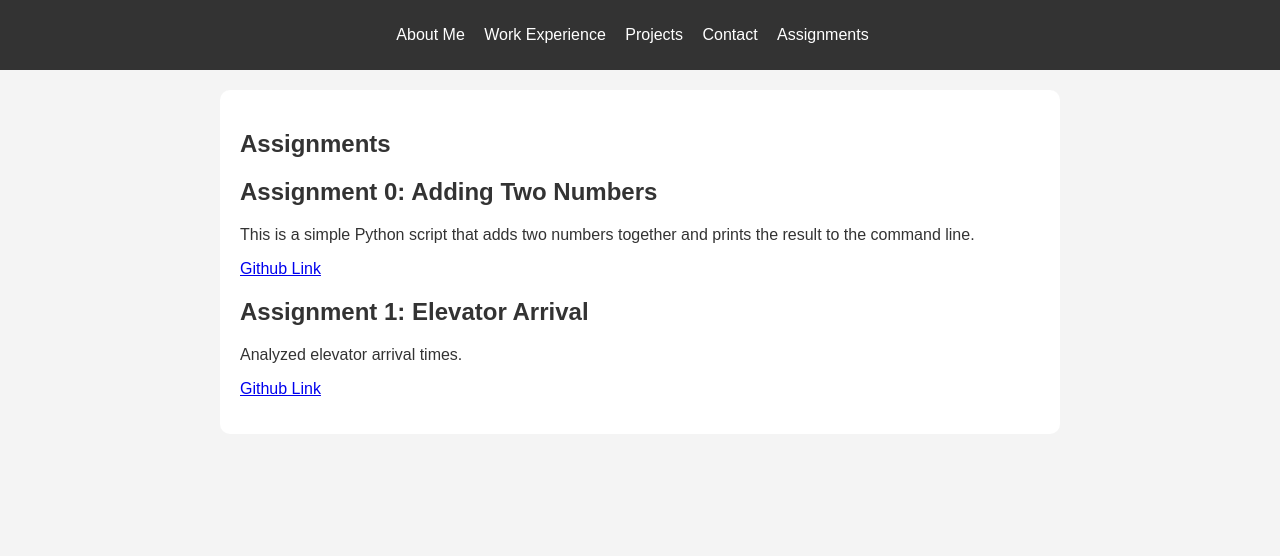
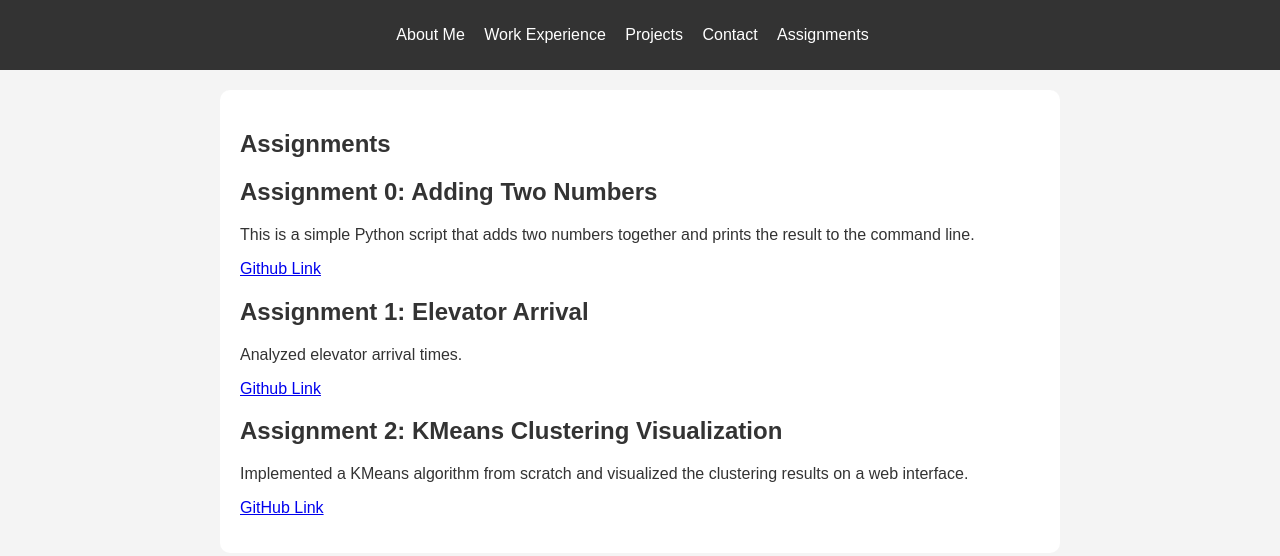
Before and after one commit to Janghad/Janghad.github.io, a plain HTML site: page assignments.html in a window 1280 px wide. Drawn offline with Linux system fonts and the light colour scheme.

Commit message:
Completed assignment 2

```diff
--- a/assignments.html
+++ b/assignments.html
@@ -28,6 +28,11 @@
         <h2>Assignment 1: Elevator Arrival</h2>
         <p>Analyzed elevator arrival times.</p>
         <p><a href="https://github.com/Janghad/janghad-assignment-1">Github Link</a></p>
+
+        <h2>Assignment 2: KMeans Clustering Visualization</h2>
+        <p>Implemented a KMeans algorithm from scratch and visualized the clustering results on a web interface.</p>
+        <p><a href="https://github.com/Janghad/janghad-assignment-2">GitHub Link</a></p>
+
     </section>
 </body>
 </html>
```
